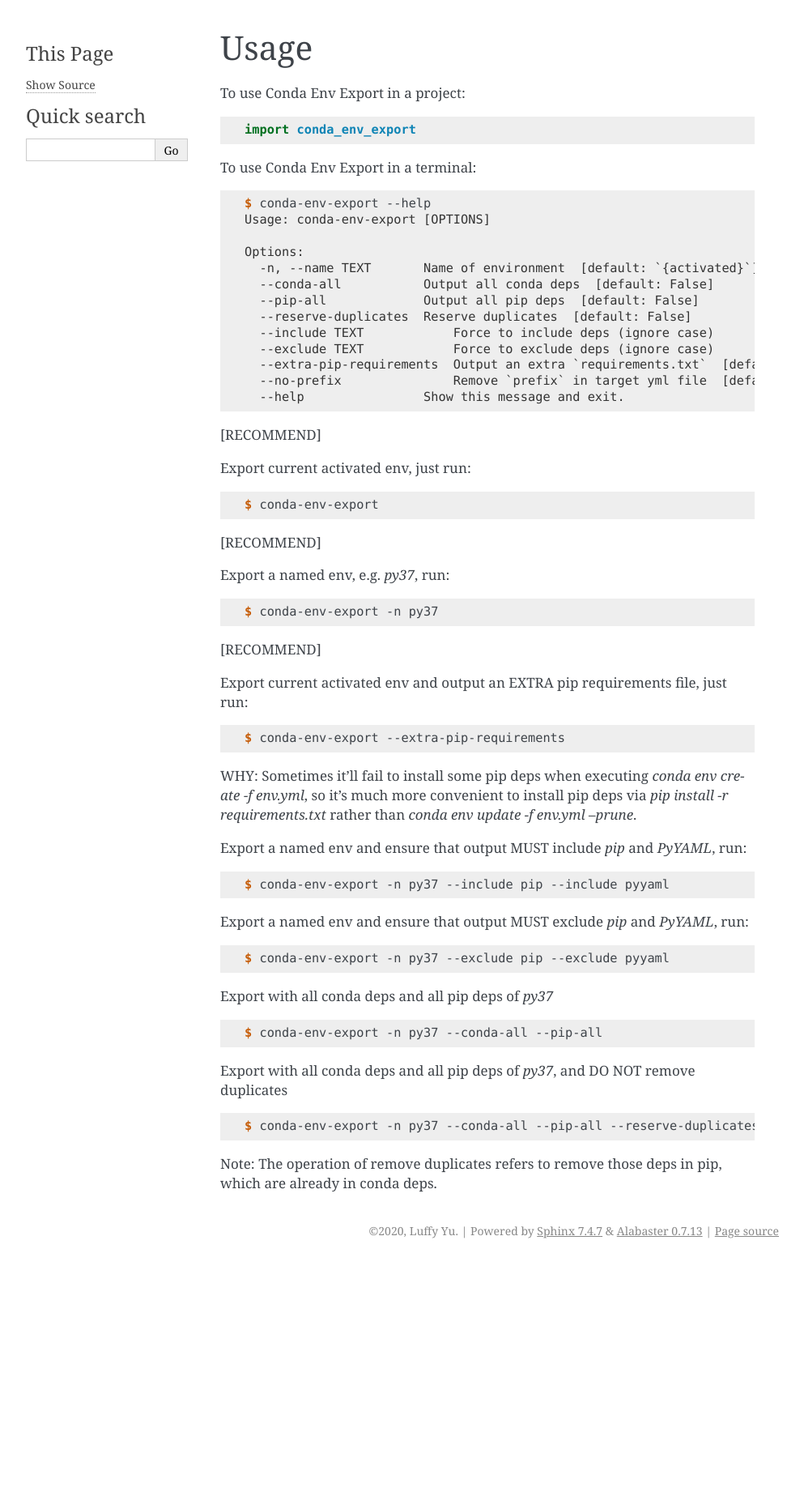
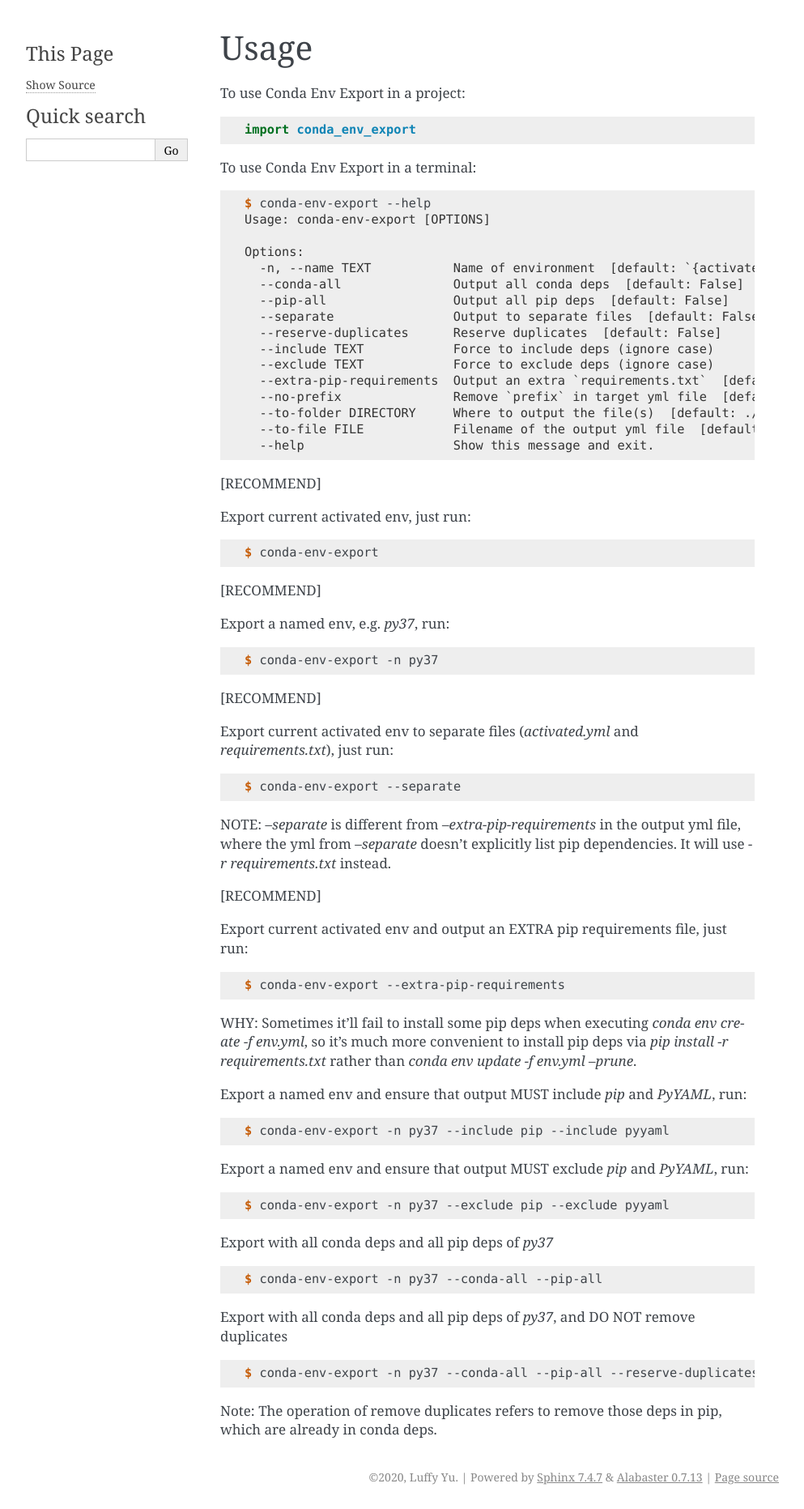
Before and after one commit to luffy-yu/conda_env_export, a Sphinx documentation site: the page built from docs/usage.rst, in a window 1280 px wide. Shown: the whole page at 81% size, without its empty margins (148-1141 px from the left). Built offline with Sphinx 7.4.7, drawn with Linux system fonts in a browser that asks for light colours; pages that are not in the unit, such as notebooks, are missing from menus; before the commit the page ends 1559 px from its top, so only the background shows below that.

Commit message:
update docs

```diff
--- a/docs/usage.rst
+++ b/docs/usage.rst
@@ -16,15 +16,18 @@
     Usage: conda-env-export [OPTIONS]
 
     Options:
-      -n, --name TEXT       Name of environment  [default: `{activated}`]
-      --conda-all           Output all conda deps  [default: False]
-      --pip-all             Output all pip deps  [default: False]
-      --reserve-duplicates  Reserve duplicates  [default: False]
+      -n, --name TEXT           Name of environment  [default: `{activated}`]
+      --conda-all               Output all conda deps  [default: False]
+      --pip-all                 Output all pip deps  [default: False]
+      --separate                Output to separate files  [default: False]
+      --reserve-duplicates      Reserve duplicates  [default: False]
       --include TEXT            Force to include deps (ignore case)
       --exclude TEXT            Force to exclude deps (ignore case)
       --extra-pip-requirements  Output an extra `requirements.txt`  [default: False]
       --no-prefix               Remove `prefix` in target yml file  [default: False]
-      --help                Show this message and exit.
+      --to-folder DIRECTORY     Where to output the file(s)  [default: ./]
+      --to-file FILE            Filename of the output yml file  [default: `{activated}`]
+      --help                    Show this message and exit.
 
 [RECOMMEND]
 
@@ -41,6 +44,18 @@
 .. code-block:: console
 
     $ conda-env-export -n py37
+
+[RECOMMEND]
+
+Export current activated env to separate files (`activated.yml` and `requirements.txt`), just run:
+
+.. code-block:: console
+
+    $ conda-env-export --separate
+
+NOTE: `--separate` is different from `--extra-pip-requirements` in the output yml file,
+where the yml from `--separate` doesn't explicitly list pip dependencies.
+It will use `-r requirements.txt` instead.
 
 [RECOMMEND]
 
```
Also changed, not shown: docs/conda_env_export.rst (added, +29 -0 lines), docs/modules.rst (added, +7 -0 lines).
